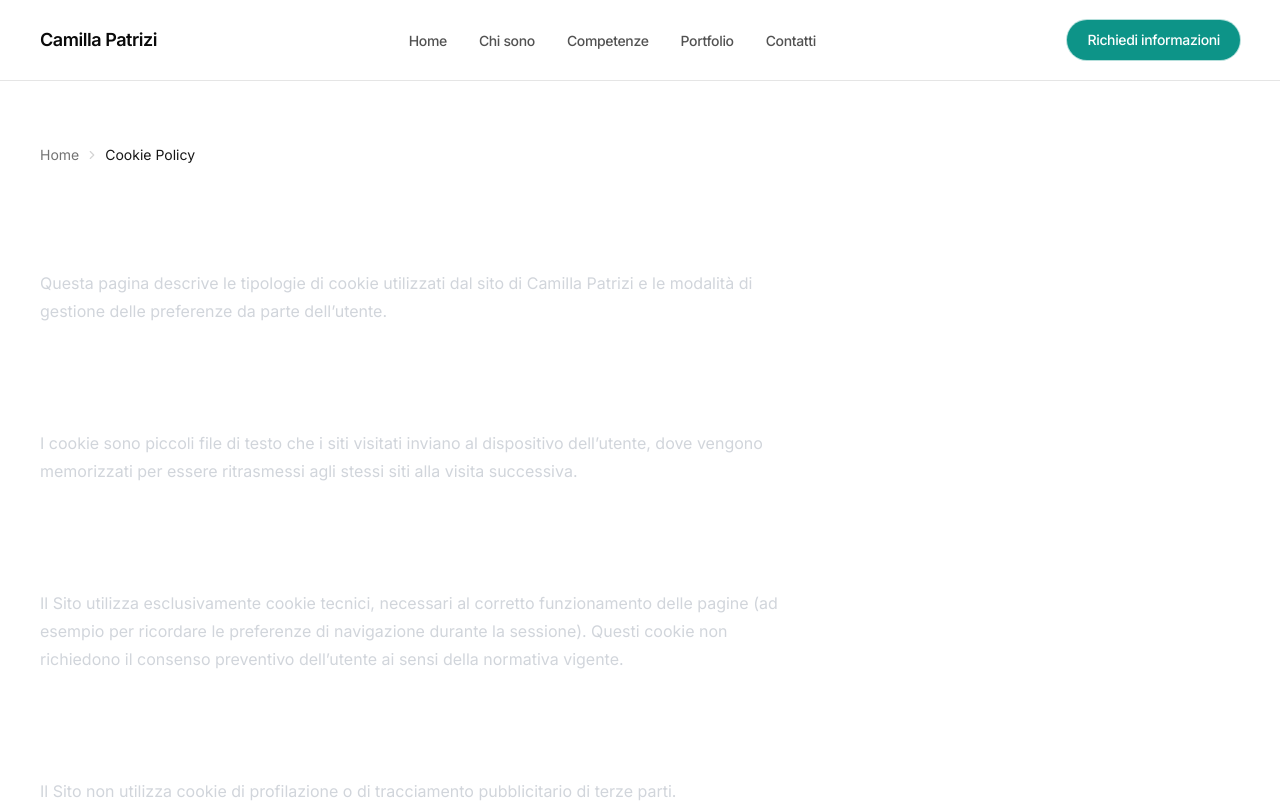
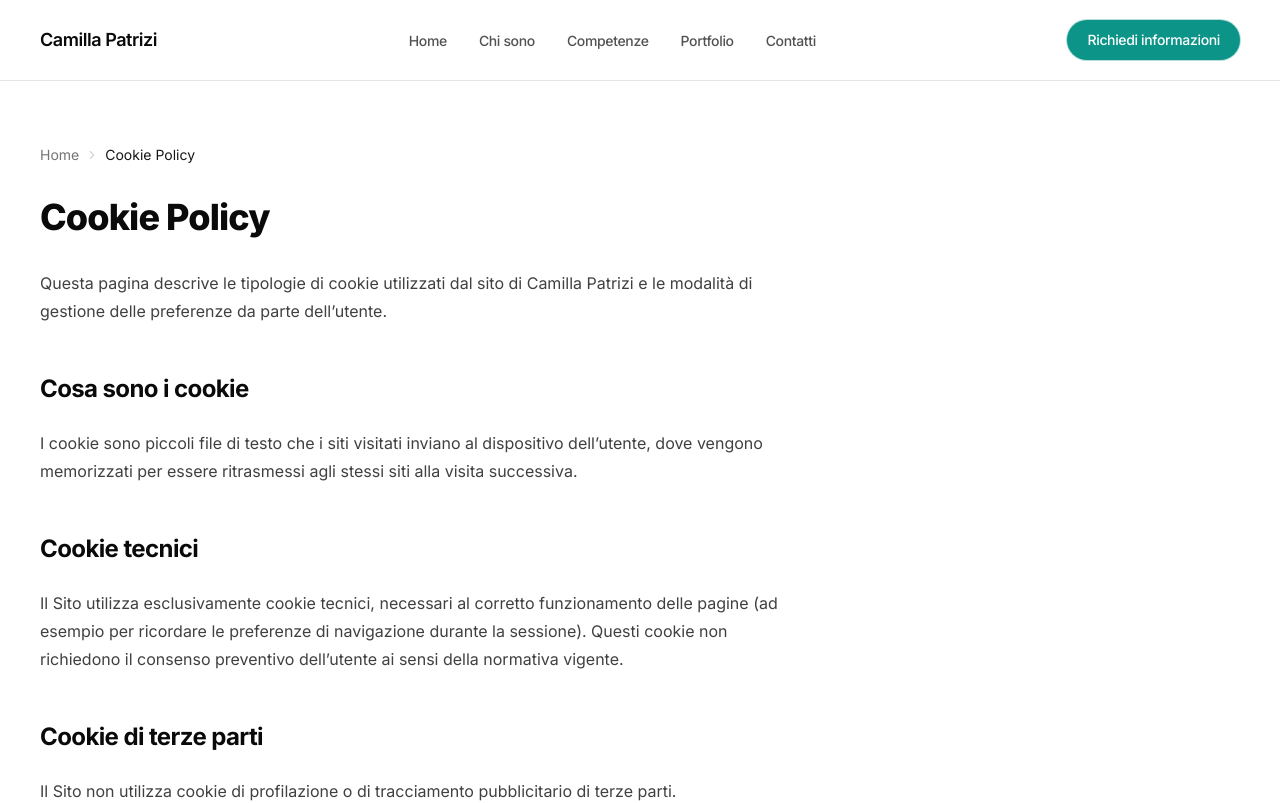
Before and after one commit to Camilla86/Camilla-Patrizi-Portfolio, a Next.js app: page /cookie-policy in a window 1280 px wide. Shown: the top 803 px of the page. Built offline with nearby package versions, Linux system fonts and the light colour scheme; no server answers.

Commit message:
Cookie Policy: prose chiara (non più prose-invert)

```diff
--- a/src/app/cookie-policy/page.tsx
+++ b/src/app/cookie-policy/page.tsx
@@ -14,7 +14,7 @@ export default function CookiePolicyPage() {
     <div className="section-container py-16">
       <Breadcrumb items={[{ label: 'Home', href: '/' }, { label: 'Cookie Policy' }]} />
 
-      <div className="prose prose-invert max-w-3xl prose-headings:tracking-tight prose-a:text-electric-300">
+      <div className="prose max-w-3xl prose-headings:tracking-tight prose-headings:text-neutral-950 prose-p:text-neutral-700 prose-a:text-teal-600">
         <h1>Cookie Policy</h1>
         <p>
           Questa pagina descrive le tipologie di cookie utilizzati dal sito di {siteConfig.name} e le modalità
```
